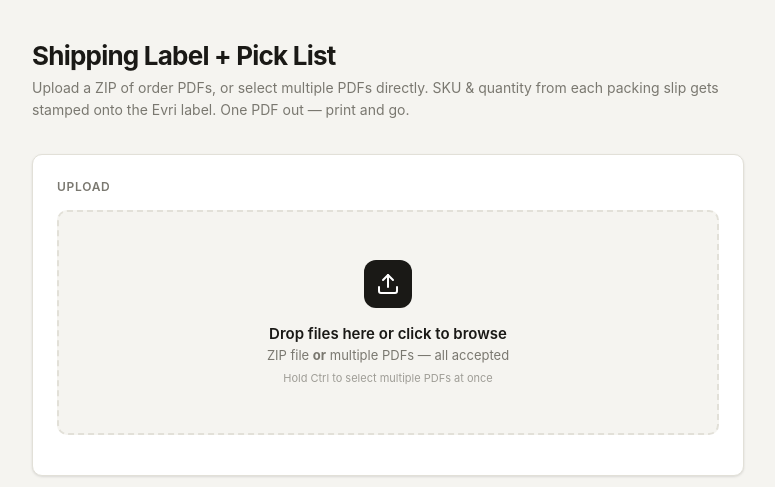
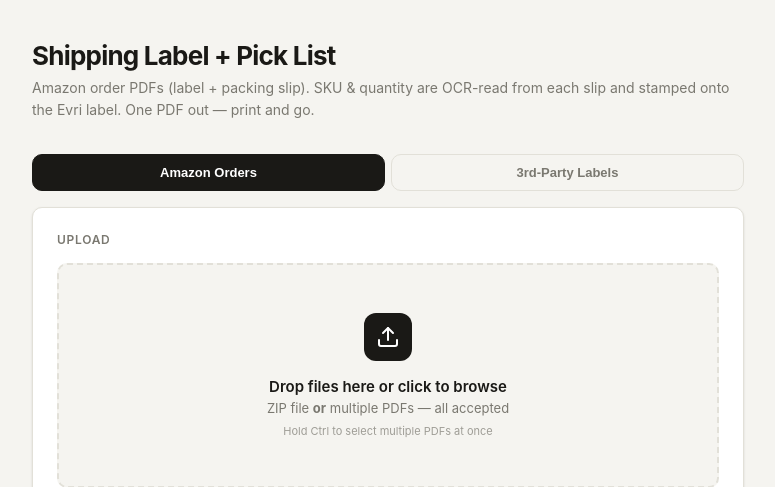
Before and after one commit to fasaigal-source/label-merger, a Flask app: page / in a window 1280 px wide. Shown: the part 56-543 px from the top of the page, without its empty margins (252-1027 px from the left). Run offline with Flask 3, Linux system fonts and the light colour scheme; some libraries are stand-ins or nearby versions.

Commit message:
Add files via upload

```diff
--- a/templates/index.html
+++ b/templates/index.html
@@ -42,6 +42,9 @@
   .drop-title { font-size: 15px; font-weight: 600; margin-bottom: 4px; }
   .drop-sub { font-size: 13px; color: var(--muted); }
   .drop-hint { font-size: 11px; color: var(--muted); margin-top: 8px; opacity: 0.7; }
+  .modebar { display: flex; gap: 6px; margin-bottom: 1rem; }
+  .modebtn { flex: 1; padding: 10px 12px; font-size: 13px; font-weight: 600; cursor: pointer; border: 1px solid var(--border); border-radius: var(--radius); background: var(--bg); color: var(--muted); transition: all 0.15s; }
+  .modebtn.active { background: var(--accent); color: #fff; border-color: var(--accent); }
   #file-list { margin-top: 1rem; display: flex; flex-direction: column; gap: 5px; }
   .file-chip { display: flex; align-items: center; gap: 8px; padding: 7px 10px; background: var(--blue-bg); border-radius: 7px; font-size: 12px; color: var(--blue); }
   .file-chip span { flex: 1; overflow: hidden; text-overflow: ellipsis; white-space: nowrap; }
@@ -101,7 +104,12 @@
 </header>
 <main>
   <h1>Shipping Label + Pick List</h1>
-  <p class="subtitle">Upload a ZIP of order PDFs, or select multiple PDFs directly. SKU & quantity from each packing slip gets stamped onto the Evri label. One PDF out — print and go.</p>
+  <p class="subtitle" id="mode-desc">Amazon order PDFs (label + packing slip). SKU &amp; quantity are OCR-read from each slip and stamped onto the Evri label. One PDF out — print and go.</p>
+
+  <div class="modebar">
+    <button type="button" class="modebtn active" id="mode-amazon" onclick="setMode('amazon')">Amazon Orders</button>
+    <button type="button" class="modebtn" id="mode-thirdparty" onclick="setMode('thirdparty')">3rd-Party Labels</button>
+  </div>
 
   <div class="card">
     <div class="card-title">Upload</div>
@@ -161,6 +169,19 @@
 <script>
 let selectedFiles = [];
 let currentJobId = null;
+let uploadMode = 'amazon';
+
+const MODE_DESC = {
+  amazon: 'Amazon order PDFs (label + packing slip). SKU & quantity are OCR-read from each slip and stamped onto the Evri label. One PDF out — print and go.',
+  thirdparty: '3rd-party labels that already have SKU & quantity printed on them. Each 4×8 label is resized to 4×6 and its SKU/qty is moved up into the empty space inside the label.'
+};
+
+function setMode(m) {
+  uploadMode = m;
+  document.getElementById('mode-amazon').classList.toggle('active', m === 'amazon');
+  document.getElementById('mode-thirdparty').classList.toggle('active', m === 'thirdparty');
+  document.getElementById('mode-desc').textContent = MODE_DESC[m];
+}
 let pollInterval = null;
 
 function ev(e) { e.preventDefault(); }
@@ -206,6 +227,7 @@
   document.getElementById('results-section').style.display = 'none';
 
   const form = new FormData();
+  form.append('mode', uploadMode);
   // If single ZIP, send as-is. If PDFs, send all.
   for (let f of selectedFiles) form.append('files', f);
 
```
